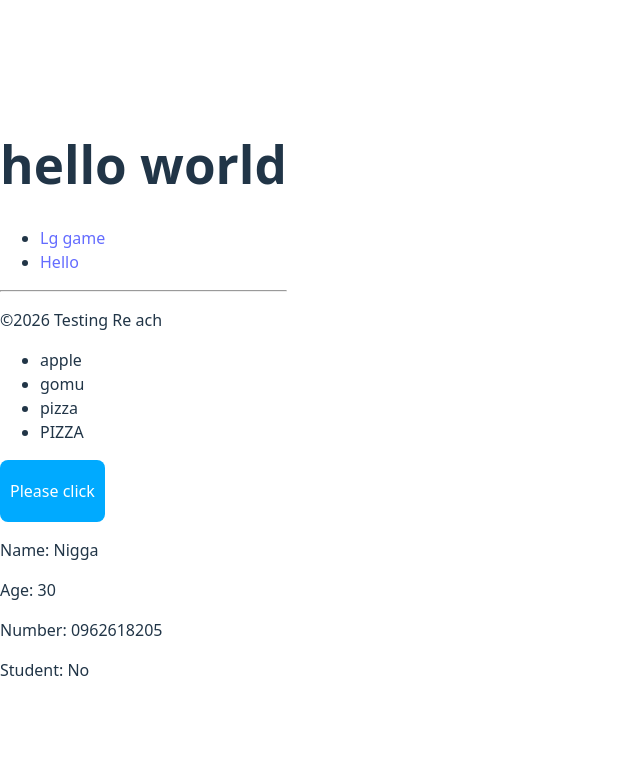
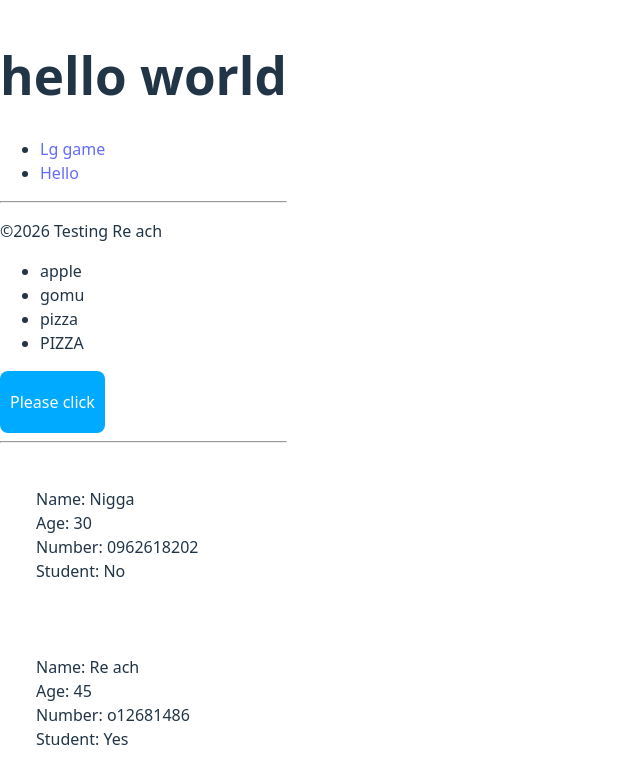
Before and after one commit to fizz168/react, a React (Vite) app in the folder react/: page / in a window 1280 px wide. Shown: the top 784 px of the page, without its empty margins (0-640 px from the left). Built offline with nearby package versions, Linux system fonts and the light colour scheme.

Commit message:
feat : Students and a little change in css

```diff
--- a/react/src/App.jsx
+++ b/react/src/App.jsx
@@ -18,7 +18,8 @@ function App() {
    <Footer></Footer>
    <Food></Food>
    <Button></Button>
-   <Student name="Nigga" age= "30" Number="0962618205" isStudent={false}></Student>
+   <Student name="Nigga" age= "30" Number="0962618202" isStudent={false}></Student>
+   <Student name="Re ach" age= "45" Number="o12681486" isStudent={true}></Student>
 
    </>
   );
--- a/react/src/Button.jsx
+++ b/react/src/Button.jsx
@@ -9,7 +9,10 @@ function Button(){
 
     }
     return(
+        <>
     <button style={style}>Please click</button>
+<hr></hr>
+    </>
     );
 
 }
--- a/react/src/Footer.jsx
+++ b/react/src/Footer.jsx
@@ -2,6 +2,7 @@ function Footer(){
     return(
         <footer>
             <p>&copy;{new Date().getFullYear()} Testing Re ach</p>
+
         </footer>
 
     );
--- a/react/src/Student.jsx
+++ b/react/src/Student.jsx
@@ -1,6 +1,6 @@
 function Student (props){
     return(
-        <div>
+        <div className="Students">
             <p>Name: {props.name}</p>
             <p>Age: {props.age}</p>
             <p>Number: {props.Number}</p>
--- a/react/src/index.css
+++ b/react/src/index.css
@@ -75,3 +75,10 @@ button:focus-visible {
   cursor: progress;
 } */
 /* styling in button jsx */
+.Students{
+  padding: 35px;
+  border: 1px solid rgb(255, 255, 255);
+}
+.Students p{
+  margin:0%;
+}
```
